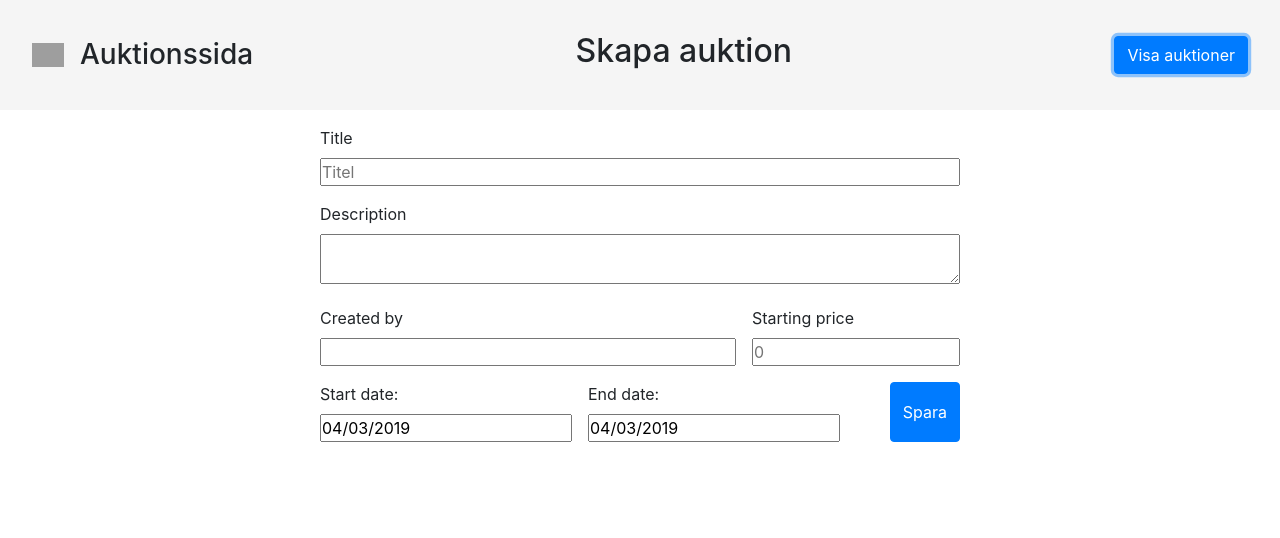
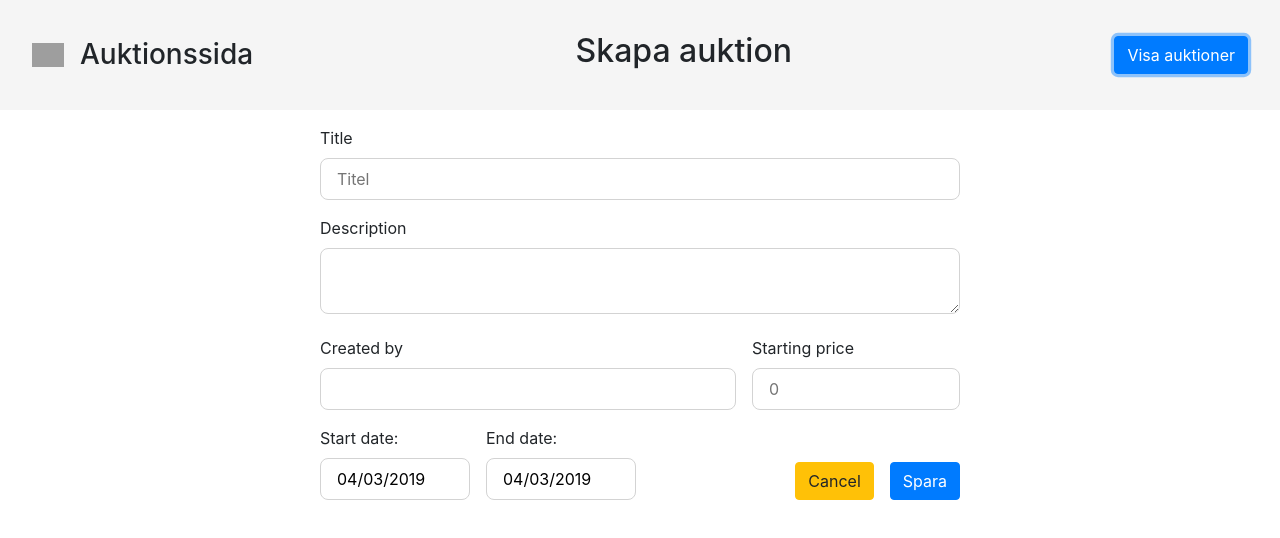
Before and after one commit to kronovecta/Frontend2-AuctionSite, a React (Create React App) app: page / in a window 1280 px wide. Both pictures are taken after a click on the button "Skapa ny auktion". Shown: the top 538 px of the page. Built offline with nearby package versions, Linux system fonts and the light colour scheme; no server answers; grey boxes are pictures that could not be loaded.

Commit message:
Added stylesheet to Create form, added cancel button to both Create New and Update Existing form

```diff
--- a/src/Components/CreateAuction.js
+++ b/src/Components/CreateAuction.js
@@ -4,6 +4,7 @@ import 'react-datepicker/dist/react-datepicker.css';
 import { postData, updateData } from '../api';
 import '../../node_modules/bootstrap/dist/css/bootstrap.min.css';
 import Moment from 'react-moment';
+import './CreateAuction.css'
 
 export default class CreateAuction extends Component {
     constructor(props) {
@@ -64,9 +65,9 @@ export default class CreateAuction extends Component {
 
     render() {
         return (
-
+            <React.Fragment>
                 <div style={{ display: 'flex', justifyContent: 'center' }}>
-                <form onSubmit={this.handleSubmit} style={{ width: '50%' }}>
+                    <form style={{ width: '50%' }}>
                         <div className="form-group">
                             <label>Title</label>
                             <input type="text" placeholder="Titel" id="Titel" onChange={this.handleChange} style={{ width: '100%' }} value={this.state.auction.Titel} />
@@ -88,7 +89,7 @@ export default class CreateAuction extends Component {
                             </div>
                         </div>
 
-                    <div style={{ 'display': 'flex', justifyContent: 'space-between' }} className="form-group">
+                        <div style={{ 'display': 'flex', justifyContent: 'space-between', alignItems: 'flex-end' }} className="form-group">
                             <div style={{ marginRight: '1rem' }}>
                                 <div style={{ display: 'inline-block', marginRight: '1rem' }}>
                                     <label style={{ display: 'block' }}>Start date:</label>
@@ -99,12 +100,13 @@ export default class CreateAuction extends Component {
                                     <DatePicker selected={this.state.auction.SlutDatum} id="SlutDatum" onChange={(event) => { this.handleChange(event, "SlutDatum") }} className="datePicker" />
                                 </div>
                             </div>
-
-                        <button className="btn btn-primary">Spara</button>
+                            <div>
+                                <button className="btn btn-warning" style={{marginRight:'1rem'}} onClick={this.props.handleCancel}>Cancel</button>
+                                <button className="btn btn-primary" onClick={this.handleSubmit}>Spara</button>
                             </div>
-
+                        </div>
                     </form>
-            </div>);
+                </div>
+        </React.Fragment>
+    )}
 }
-
-}
--- a/src/Components/NavBar.js
+++ b/src/Components/NavBar.js
@@ -14,6 +14,7 @@ export default class NavBar extends Component {
 
         this.handleClick = this.handleClick.bind(this);
         this.handleChange = this.handleChange.bind(this);
+        this.handleCancel = this.handleCancel.bind(this);
     }
 
     handleClick() {
@@ -23,6 +24,11 @@ export default class NavBar extends Component {
 
     handleChange(e) {
         this.setState({ searchString: e.target.value });
+    }
+
+    handleCancel(e) {
+        e.preventDefault();
+        this.setState({showAuctions: true})
     }
 
     render() {
@@ -56,7 +62,7 @@ export default class NavBar extends Component {
                     {this.state.showAuctions === true ? searchBar : title}
                     <button className="btn btn-primary" onClick={this.handleClick}>{this.state.showAuctions === true ? "Skapa ny auktion" : "Visa auktioner"}</button>
                 </div>
-                {this.state.showAuctions === true ? <AuctionContainer searchString={this.state.searchString} /> : <CreateAuction />}
+                {this.state.showAuctions === true ? <AuctionContainer searchString={this.state.searchString} /> : <CreateAuction handleCancel={this.handleCancel} />}
             </div>
         );
 
--- a/src/Components/SingleAuction.js
+++ b/src/Components/SingleAuction.js
@@ -12,11 +12,17 @@ export default class SingleAuction extends Component {
             displayAuction: true
         }
         this.handleClick = this.handleClick.bind(this);
+        this.handleCancel = this.handleCancel.bind(this);
     }
 
     handleClick() {
         const newState = this.state.displayAuction === true ? false : true;
         this.setState({ displayAuction: newState });
+    }
+
+    handleCancel = (e) => {
+        e.preventDefault();
+        this.setState({displayAuction: true})
     }
 
     render() {
@@ -50,18 +56,12 @@ export default class SingleAuction extends Component {
                             <p style={{ textAlign: 'right', display: 'inline-block' }}>Utgångspris: <br /><span style={{ fontWeight: '600' }}>{this.props.data.Utropspris} SEK</span></p>
                         </div>
                         <p style={{ padding: '1rem 0 1.5rem 0', borderTop: '1px solid lightgrey', borderBottom: '1px solid lightgrey' }}>{this.props.data.Beskrivning}</p>
-                        {/* <p style={{margin:'0'}}>Start: {this.props.data.StartDatum.substring(0,10)}</p> */}
-                        {/* <p style={{margin:'0'}}>Slut: {this.props.data.SlutDatum.substring(0,10)}</p> */}
 
                         <div style={{ display: 'block' }}>
                             <p style={{ display: 'inline-block' }}>Start date: </p><Moment format="LLL" date={this.props.data.StartDatum} />
                         </div>
                         <div style={{ display: 'block' }}>
                             <p style={{ display: 'inline-block' }}>End date: </p><Moment format="LLL" date={this.props.data.SluttDatum} />
-                        </div>
-
-                        <div style={{ display: 'block' }}>
-                            <progress value="50" max="100" />
                         </div>
 
                         <div style={{ marginTop: '2rem' }}>
@@ -96,7 +96,7 @@ export default class SingleAuction extends Component {
             </div>)
 
         return (
-            this.state.displayAuction === true ? Content : <CreateAuction data={this.props.data} />
+            this.state.displayAuction === true ? Content : <CreateAuction handleCancel={this.handleCancel} data={this.props.data} />
         )
     }
 }
```
Lines whose indentation alone changed are shown as unchanged.
